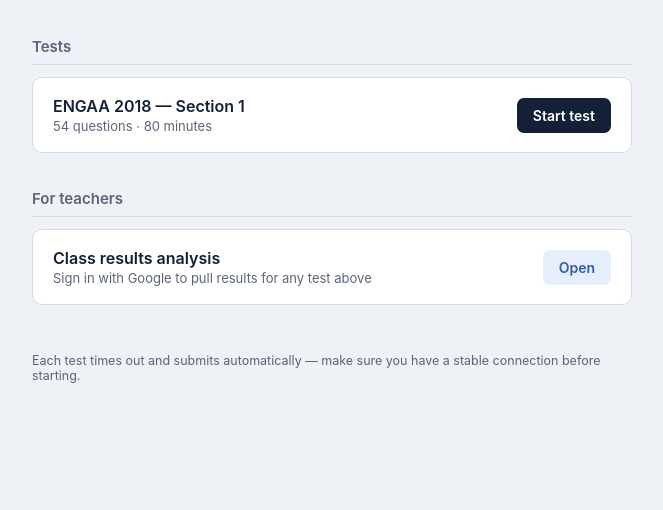
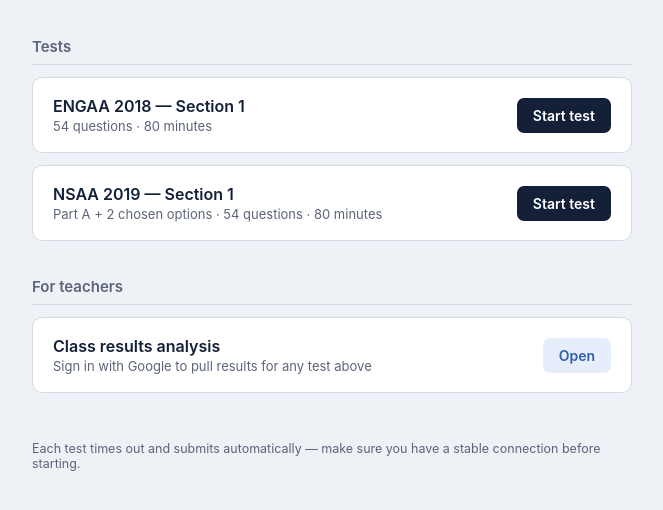
Before and after one commit to sirioq/exams, a plain HTML site: page index.html in a window 1280 px wide. Shown: the part 162-672 px from the top of the page, without its empty margins (308-971 px from the left). Drawn offline with Linux system fonts and the light colour scheme.

Commit message:
Add files via upload

```diff
--- a/index.html
+++ b/index.html
@@ -138,6 +138,16 @@
     </div>
   </div>
 
+  <div class="test-card">
+    <div class="info">
+      <div class="name">NSAA 2019 — Section 1</div>
+      <div class="meta">Part A + 2 chosen options · 54 questions · 80 minutes</div>
+    </div>
+    <div class="links-row">
+      <a class="primary" href="tests/nsaa-2019-s1/quiz.html">Start test</a>
+    </div>
+  </div>
+
   <h2>For teachers</h2>
   <div class="test-card">
     <div class="info">
```
Also changed, not shown: analysis.html (+1 -0 lines), 1 other file.
